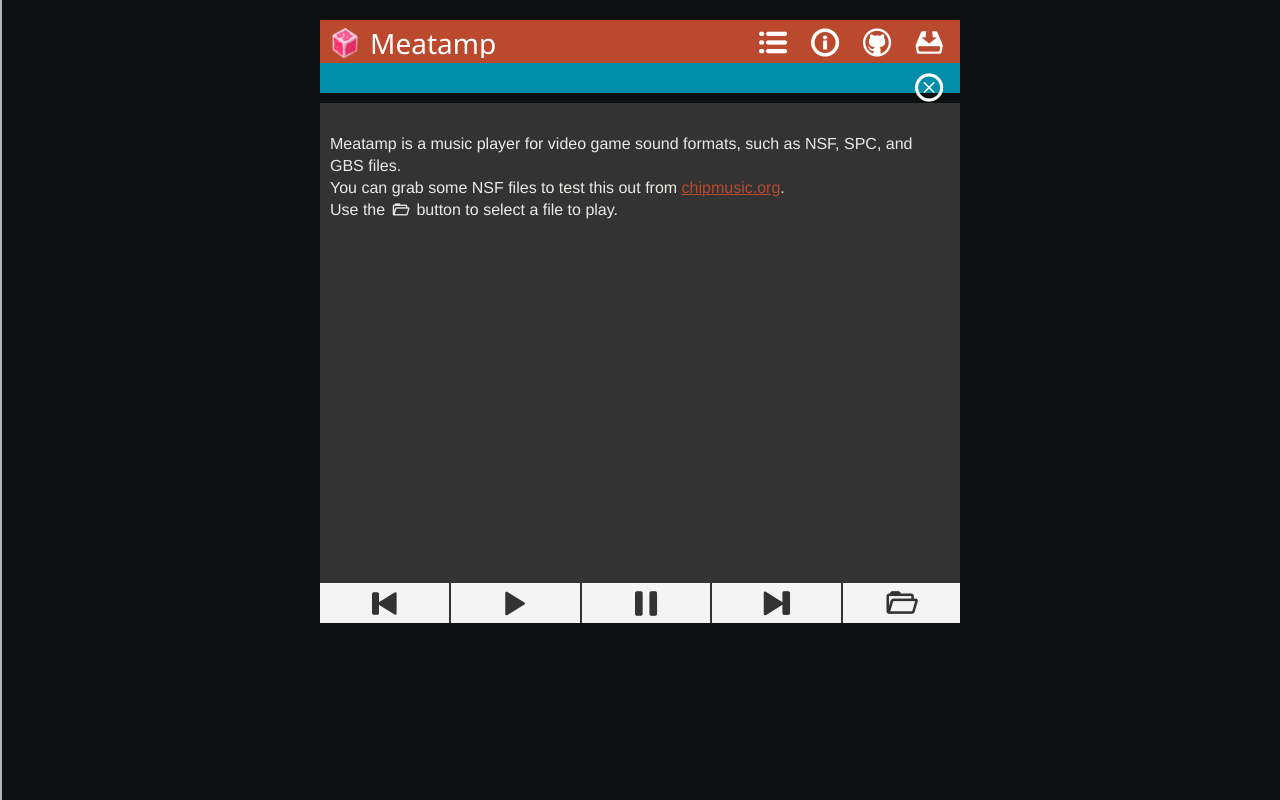
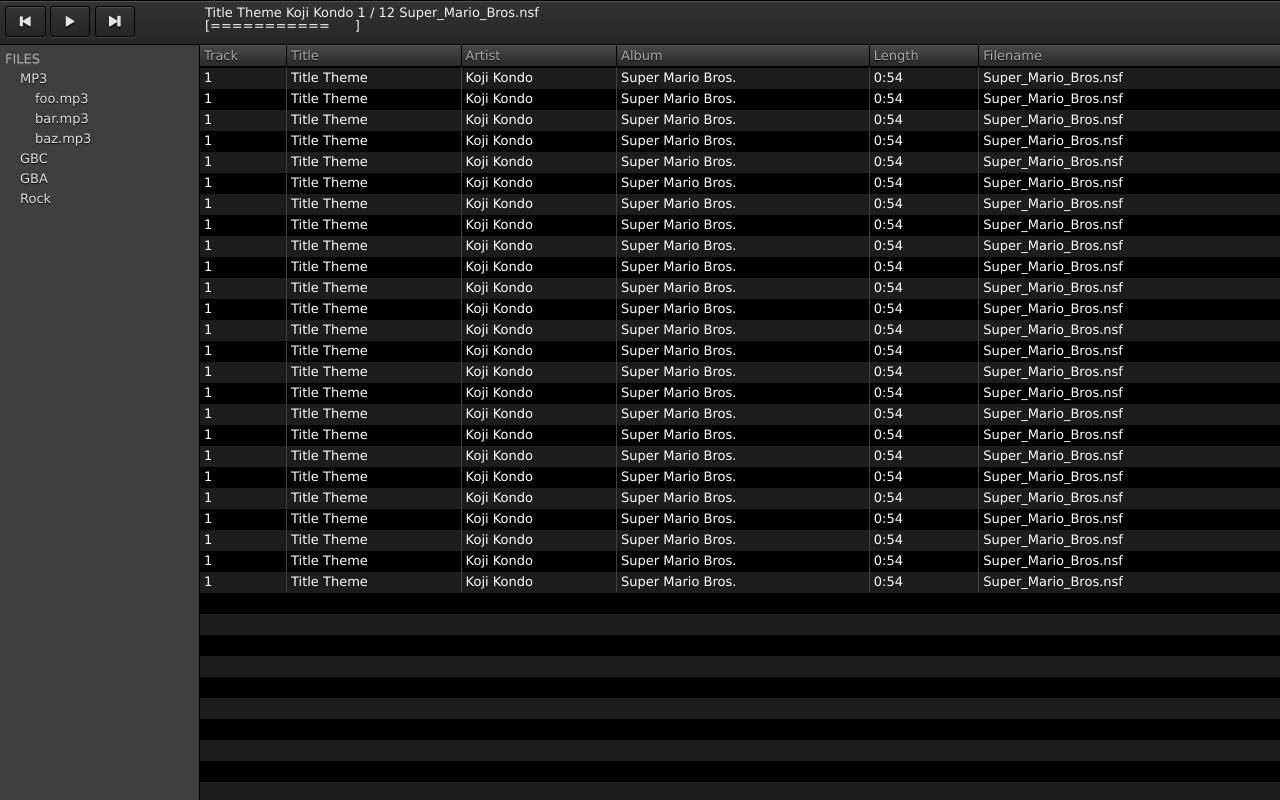
Before and after one commit to Osmose/meatamp, a website: page public/index.html in a window 1280 px wide. Drawn offline with nearby package versions, Linux system fonts and the light colour scheme.

Commit message:
piddling around

```diff
--- a/public/css/styles.css
+++ b/public/css/styles.css
@@ -4,193 +4,125 @@
     box-sizing: border-box;
 }
 
-body {
-    background: #0C1010;
-    color: #FFFFFF;
-    font-family: "Helvetica Neue", Helvetica, Arial, sans-serif;
-}
-
-.emscripten {
-    display: none;
+html, body {
+    width: 100%;
+    height: 100%;
+    font-family: 'Lucida Sans Unicode', 'Lucida Grande', sans-serif;
+    font-size: 13px;
 }
 
 /* @layout
 -------------------------------------------------- */
 .container {
-    margin: 20px auto;
-    height: 480px;
-    width: 640px;
+    height: 100%;
+    width: 100%;
+
+    display: flex;
+    flex-direction: column;
 }
 
-@media all and (max-width: 640px) {
-    .container {
-        bottom: 0;
-        display: flex;
-        flex-direction: column;
-        height: 100%;
-        left: 0;
-        margin: 0 auto;
-        position: absolute;
-        right: 0;
-        top: 0;
-        width: 100%;
-    }
+.top-bar {
+    background: linear-gradient(to bottom, #333, #262626);
+    border-top: 1px solid #000;
+    border-bottom: 1px solid #000;
+    color: #F2F2F2;
+    height: 45px;
+    display: flex;
+    flex-direction: row;
+    padding: 5px;
+    box-shadow: inset 0 1px #525252;
 }
 
-/* @header
--------------------------------------------------- */
-.top-bar {
-    background: #BB492D;
-    color: #FFFFFF;
-    padding: 5px;
+.top-bar button {
+    border: 1px solid #000;
+    border-radius: 3px;
+    background: linear-gradient(to bottom, #333, #262626);
+    color: #e4e4e4;
+    text-shadow: #141414 0 2px 1px;
+    box-shadow: inset 0 1px #4e4e4e, 0 1px #404040;
+    padding: 7px 10px;
 }
 
-.top-bar h1 {
-    font-size: 28px;
+.controls {
+    width: 200px;
 }
 
-.top-bar h1 img {
-    margin-right: 10px;
+.current-song {
+    flex: auto;
 }
 
-.header-logo {
-    height: 30px;
+.main-panels {
+    flex: auto;
+    display: flex;
+    flex-direction: row;
+    position: relative;
 }
 
-.top-bar-icon {
-    color: #FFF;
-    font-size: 30px;
+.sidebar {
+    background: #3f3f3f;
+    border-right: 1px solid #000;
+    color: #e1e0e0;
+    width: 200px;
+    height: 100%;
 }
 
-/* @messages
--------------------------------------------------- */
-.msg {
-    background: #2C393B;
-    color: #EAEAE7;
-    padding: 30px 10px;
+.sidebar .section-tree {
+    margin-left: 5px;
 }
 
-.msg p {
-    line-height: 22px;
+.sidebar .section-name {
+    text-transform: uppercase;
+    color: #abaaaa;
+    text-shadow: rgba(0, 0, 0, 0.5) 0 -1px 1px, rgba(255, 255, 255, 0.3) 0 1px 1px;
 }
 
-.msg a {
-    color: #BB492D;
+.sidebar li {
+    margin-top: 7px;
 }
 
-#alert {
-    background: #008EAB;
-    color: #FFF;
-    padding: 10px;
+.sidebar .file-tree {
+    margin-left: 15px;
+    text-shadow: rgba(0, 0, 0, 1) 0 1px 1px;
 }
 
-#alert p {
-    line-height: 30px;
-    margin: 0 0 10px;
+.playlist {
+    flex: auto;
+    position: relative;
+    background: repeating-linear-gradient(#000, #000 21px, #1d1d1d 21px, #1d1d1d 42px) 0 2px;
 }
 
-#alert .dismiss {
-    color: #FFF;
-    cursor: pointer;
-    float: right;
-    font-size: 30px;
-}
-
-/* @metadata
--------------------------------------------------- */
-#choose-file-msg {
-    background: #333333;
-    padding: 30px 10px;
-}
-
-.choose-file-msg p {
-    line-height: 22px;
-    margin-bottom: 14px;
-}
-
-.choose-file-msg a {
-    color: #BB492D;
-}
-
-.metadata {
-    background: #333333;
-    display: flex;
-    flex-direction: row;
-}
-
-.system {
-    flex: 1;
-    padding: 8px;
-}
-
-.system img {
+.playlist table {
     width: 100%;
 }
 
-.file-info {
-    flex: 2;
-    padding: 8px;
+.playlist thead {
+    border-bottom: 1px solid #000;
+    background: linear-gradient(to bottom, #494949, #2a2a2a);
+    box-shadow: inset 0 1px #565656;
+    color: #abaaaa;
+    text-shadow: rgba(0, 0, 0, 1) 0 1px 1px;
 }
 
-.file-info h2 {
-    font-size: 24px;
-    padding: 6px;
+.playlist th,
+.playlist td {
+    padding: 4px;
+    text-align: left;
 }
 
-.file-info dl {
-    line-height: 22px;
+.playlist th {
+    border-right: 1px solid #000;
 }
 
-.file-info dt {
-    clear: left;
-    color: #8B8F8F;
-    float: left;
-    margin-right: 8px;
-    text-align: right;
-    width: 90px;
+.playlist th:last-child {
+    border-right: none;
 }
 
-.file-info dd {
-    margin-left: 98px;
+.playlist td {
+    border-right: 1px solid #414041;
+    color: #FFF;
+    padding-bottom: 4px;
 }
 
-/* @controls
--------------------------------------------------- */
-.controls {
-    display: flex;
-    flex-direction: row;
-    height: 46px;
+.playlist td:last-child {
+    border-right: none;
 }
-
-.controls .button {
-    background: #F4F4F4;
-    border: none;
-    border-right: 2px solid #333333;
-    color: #333333;
-    cursor: pointer;
-    flex: 1;
-    font-size: 30px;
-    height: 40px;
-    line-height: 40px;
-    overflow: hidden;
-    text-align: center;
-}
-
-.controls .button:last-child {
-    border: none;
-}
-
-#choose-file {
-    position: relative;
-    z-index: 1;
-}
-
-#choose-file input[type='file'] {
-    bottom: 0;
-    left: 0;
-    position: absolute;
-    opacity: 0;
-    right: 0;
-    top: 0;
-    z-index: 2;
-}
--- a/public/index.html
+++ b/public/index.html
@@ -2,99 +2,265 @@
 <html lang="en">
   <head>
     <meta charset="utf-8">
-    <meta name="viewport" content="width=device-width, user-scalable=no">
-
     <title>Meatamp</title>
-
     <link rel="stylesheet" type="text/css" href="css/reset.css">
     <link rel="stylesheet" type="text/css" href="css/fontello.css">
-    <link rel="stylesheet" type="text/css" href="css/brick-0.9.2.byob.min.css">
     <link rel="stylesheet" type="text/css" href="css/styles.css">
   </head>
   <body>
-    <main class="container">
-      <x-appbar class="top-bar" subheading="">
-        <h1>
-          <img src="img/icon-128.png" class="header-logo">
-          <span>Meatamp</span>
-        </h1>
-
-        <a href="#metadata" id="metadata-button" class="top-bar-icon" title="Song Info">
-          <i class="icon-th-list"></i>
-        </a>
-        <a href="#info" id="info-button" class="top-bar-icon" title="About Meatamp">
-          <i class="icon-info-circled-alt"></i>
-        </a>
-        <a href="https://github.com/Osmose/meatamp" class="top-bar-icon" title="Github page">
-          <i class="icon-github-circled-alt2"></i>
-        </a>
-        <a href="#install" id="install-button" class="top-bar-icon" title="Install as Open Web App">
-          <i class="icon-install"></i>
-        </a>
-      </x-appbar>
-
-      <div id="alert" class="msg">
-        <div class="dismiss"><i class="icon-cancel-circled-outline"></i></div>
-        <p></p>
-      </div>
-
-      <x-deck id="main-deck">
-        <x-card id="choose-file-msg" class="msg">
-          <p>Meatamp is a music player for video game sound formats, such as NSF, SPC, and GBS files.</p>
-          <p>You can grab some NSF files to test this out from <a href="http://chipmusic.org/music#t=nsf">chipmusic.org</a>.</p>
-          <p>Use the <i class="icon-folder-open"></i> button to select a file to play.</p>
-        </x-card>
-
-        <x-card id="info" class="msg">
-          <p>Meatamp was made by <a href="https://twitter.com/osmose">@Osmose</a>.</p>
-          <p>It uses <a href="http://www.slack.net/~ant/libs/audio.html#Game_Music_Emu">Game_Music_Emu by Blargg</a>, which is compiled to JavaScript via <a href="http://emscripten.org/">Emscripten</a>. The Game_Music_Emu page has info on which file formats are supported.</p>
-          <p>Meatamp has been tested on Firefox Nightly and Chrome. If you find bugs in other versions/browsers, feel free to <a href="https://github.com/Osmose/meatamp/issues">file an issue</a>, although I make no promises of issues ever getting fixed.</p>
-        </x-card>
-
-        <x-card class="metadata">
-          <figure class="system">
-            <img>
-          </figure>
-
-          <section class="file-info">
-            <h2 class="track-name"></h2>
-            <dl>
-              <dt>Track</dt>
-              <dd class="track"></dd>
-              <dt>System</dt>
-              <dd class="system-name"></dd>
-              <dt>Author</dt>
-              <dd class="author"></dd>
-              <dt>Copyright</dt>
-              <dd class="copyright"></dd>
-              <dt>Dumper</dt>
-              <dd class="dumper"></dd>
-              <dt>Comment</dt>
-              <dd class="comment"></dd>
-            </dl>
-          </section>
-        </x-card>
-      </x-deck>
-
-      <div class="controls">
-        <button id="prev" class="button"><i class="icon-to-start"></i></button>
-        <button id="play" class="button"><i class="icon-play"></i></button>
-        <button id="pause" class="button"><i class="icon-pause"></i></button>
-        <button id="next" class="button"><i class="icon-to-end"></i></button>
-        <div id="choose-file" class="button">
-          <i class="icon-folder-open"></i>
-          <input type="file">
+    <div class="container">
+      <div class="top-bar">
+        <div class="controls">
+          <button><i class="icon icon-to-start"></i></button>
+          <button><i class="icon icon-play"></i></button>
+          <button><i class="icon icon-to-end"></i></button>
+        </div>
+        <div class="current-song">
+          <span class="title">Title Theme</span>
+          <span class="artist">Koji Kondo</span>
+          <span class="track-info">1 / 12</span>
+          <span class="filename">Super_Mario_Bros.nsf</span>
+          <div class="progress-bar">[===========&nbsp;&nbsp;&nbsp;&nbsp;&nbsp;&nbsp;]</div>
         </div>
       </div>
-    </main>
-
-    <canvas id="emscripten"></canvas>
-
-    <script src="http://code.jquery.com/jquery-2.0.3.min.js"></script>
-    <script src="js/keymaster.js"></script>
-    <script src="js/brick-0.9.2.byob.min.js"></script>
-    <script src="js/bootstrap.js"></script>
-    <script src="js/meatamp.js"></script>
-    <script src="js/player.js"></script>
+      <div class="main-panels">
+        <div class="sidebar">
+          <ul class="section-tree">
+            <li>
+              <span class="section-name">Files</span>
+              <ul class="file-tree">
+                <li>
+                  <span>MP3</span>
+                  <ul class="file-tree">
+                    <li><span>foo.mp3</span></li>
+                    <li><span>bar.mp3</span></li>
+                    <li><span>baz.mp3</span></li>
+                  </ul>
+                </li>
+                <li><span>GBC</span></li>
+                <li><span>GBA</span></li>
+                <li><span>Rock</span></li>
+              </ul>
+            </li>
+          </ul>
+        </div>
+        <div class="playlist">
+        <table>
+          <thead>
+            <tr>
+              <th>Track</th>
+              <th>Title</th>
+              <th>Artist</th>
+              <th>Album</th>
+              <th>Length</th>
+              <th>Filename</th>
+            </tr>
+          </thead>
+          <tbody>
+            <tr>
+              <td>1</td>
+              <td>Title Theme</td>
+              <td>Koji Kondo</td>
+              <td>Super Mario Bros.</td>
+              <td>0:54</td>
+              <td>Super_Mario_Bros.nsf</td>
+            </tr>
+            <tr>
+              <td>1</td>
+              <td>Title Theme</td>
+              <td>Koji Kondo</td>
+              <td>Super Mario Bros.</td>
+              <td>0:54</td>
+              <td>Super_Mario_Bros.nsf</td>
+            </tr>
+            <tr>
+              <td>1</td>
+              <td>Title Theme</td>
+              <td>Koji Kondo</td>
+              <td>Super Mario Bros.</td>
+              <td>0:54</td>
+              <td>Super_Mario_Bros.nsf</td>
+            </tr>
+            <tr>
+              <td>1</td>
+              <td>Title Theme</td>
+              <td>Koji Kondo</td>
+              <td>Super Mario Bros.</td>
+              <td>0:54</td>
+              <td>Super_Mario_Bros.nsf</td>
+            </tr>
+            <tr>
+              <td>1</td>
+              <td>Title Theme</td>
+              <td>Koji Kondo</td>
+              <td>Super Mario Bros.</td>
+              <td>0:54</td>
+              <td>Super_Mario_Bros.nsf</td>
+            </tr>
+            <tr>
+              <td>1</td>
+              <td>Title Theme</td>
+              <td>Koji Kondo</td>
+              <td>Super Mario Bros.</td>
+              <td>0:54</td>
+              <td>Super_Mario_Bros.nsf</td>
+            </tr>
+            <tr>
+              <td>1</td>
+              <td>Title Theme</td>
+              <td>Koji Kondo</td>
+              <td>Super Mario Bros.</td>
+              <td>0:54</td>
+              <td>Super_Mario_Bros.nsf</td>
+            </tr>
+            <tr>
+              <td>1</td>
+              <td>Title Theme</td>
+              <td>Koji Kondo</td>
+              <td>Super Mario Bros.</td>
+              <td>0:54</td>
+              <td>Super_Mario_Bros.nsf</td>
+            </tr>
+            <tr>
+              <td>1</td>
+              <td>Title Theme</td>
+              <td>Koji Kondo</td>
+              <td>Super Mario Bros.</td>
+              <td>0:54</td>
+              <td>Super_Mario_Bros.nsf</td>
+            </tr>
+            <tr>
+              <td>1</td>
+              <td>Title Theme</td>
+              <td>Koji Kondo</td>
+              <td>Super Mario Bros.</td>
+              <td>0:54</td>
+              <td>Super_Mario_Bros.nsf</td>
+            </tr>
+            <tr>
+              <td>1</td>
+              <td>Title Theme</td>
+              <td>Koji Kondo</td>
+              <td>Super Mario Bros.</td>
+              <td>0:54</td>
+              <td>Super_Mario_Bros.nsf</td>
+            </tr>
+            <tr>
+              <td>1</td>
+              <td>Title Theme</td>
+              <td>Koji Kondo</td>
+              <td>Super Mario Bros.</td>
+              <td>0:54</td>
+              <td>Super_Mario_Bros.nsf</td>
+            </tr>
+            <tr>
+              <td>1</td>
+              <td>Title Theme</td>
+              <td>Koji Kondo</td>
+              <td>Super Mario Bros.</td>
+              <td>0:54</td>
+              <td>Super_Mario_Bros.nsf</td>
+            </tr>
+            <tr>
+              <td>1</td>
+              <td>Title Theme</td>
+              <td>Koji Kondo</td>
+              <td>Super Mario Bros.</td>
+              <td>0:54</td>
+              <td>Super_Mario_Bros.nsf</td>
+            </tr>
+            <tr>
+              <td>1</td>
+              <td>Title Theme</td>
+              <td>Koji Kondo</td>
+              <td>Super Mario Bros.</td>
+              <td>0:54</td>
+              <td>Super_Mario_Bros.nsf</td>
+            </tr>
+            <tr>
+              <td>1</td>
+              <td>Title Theme</td>
+              <td>Koji Kondo</td>
+              <td>Super Mario Bros.</td>
+              <td>0:54</td>
+              <td>Super_Mario_Bros.nsf</td>
+            </tr>
+            <tr>
+              <td>1</td>
+              <td>Title Theme</td>
+              <td>Koji Kondo</td>
+              <td>Super Mario Bros.</td>
+              <td>0:54</td>
+              <td>Super_Mario_Bros.nsf</td>
+            </tr>
+            <tr>
+              <td>1</td>
+              <td>Title Theme</td>
+              <td>Koji Kondo</td>
+              <td>Super Mario Bros.</td>
+              <td>0:54</td>
+              <td>Super_Mario_Bros.nsf</td>
+            </tr>
+            <tr>
+              <td>1</td>
+              <td>Title Theme</td>
+              <td>Koji Kondo</td>
+              <td>Super Mario Bros.</td>
+              <td>0:54</td>
+              <td>Super_Mario_Bros.nsf</td>
+            </tr>
+            <tr>
+              <td>1</td>
+              <td>Title Theme</td>
+              <td>Koji Kondo</td>
+              <td>Super Mario Bros.</td>
+              <td>0:54</td>
+              <td>Super_Mario_Bros.nsf</td>
+            </tr>
+            <tr>
+              <td>1</td>
+              <td>Title Theme</td>
+              <td>Koji Kondo</td>
+              <td>Super Mario Bros.</td>
+              <td>0:54</td>
+              <td>Super_Mario_Bros.nsf</td>
+            </tr>
+            <tr>
+              <td>1</td>
+              <td>Title Theme</td>
+              <td>Koji Kondo</td>
+              <td>Super Mario Bros.</td>
+              <td>0:54</td>
+              <td>Super_Mario_Bros.nsf</td>
+            </tr>
+            <tr>
+              <td>1</td>
+              <td>Title Theme</td>
+              <td>Koji Kondo</td>
+              <td>Super Mario Bros.</td>
+              <td>0:54</td>
+              <td>Super_Mario_Bros.nsf</td>
+            </tr>
+            <tr>
+              <td>1</td>
+              <td>Title Theme</td>
+              <td>Koji Kondo</td>
+              <td>Super Mario Bros.</td>
+              <td>0:54</td>
+              <td>Super_Mario_Bros.nsf</td>
+            </tr>
+            <tr>
+              <td>1</td>
+              <td>Title Theme</td>
+              <td>Koji Kondo</td>
+              <td>Super Mario Bros.</td>
+              <td>0:54</td>
+              <td>Super_Mario_Bros.nsf</td>
+            </tr>
+          </tbody>
+        </table>
+      </div>
+      </div>
+    </div>
   </body>
 </html>
```
